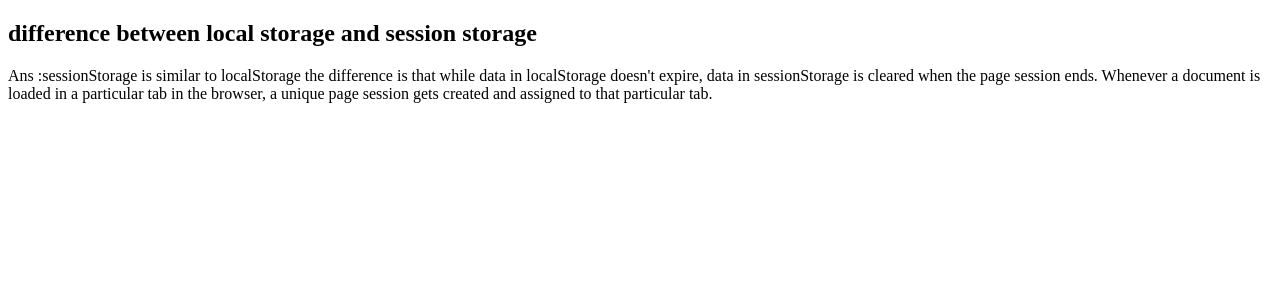
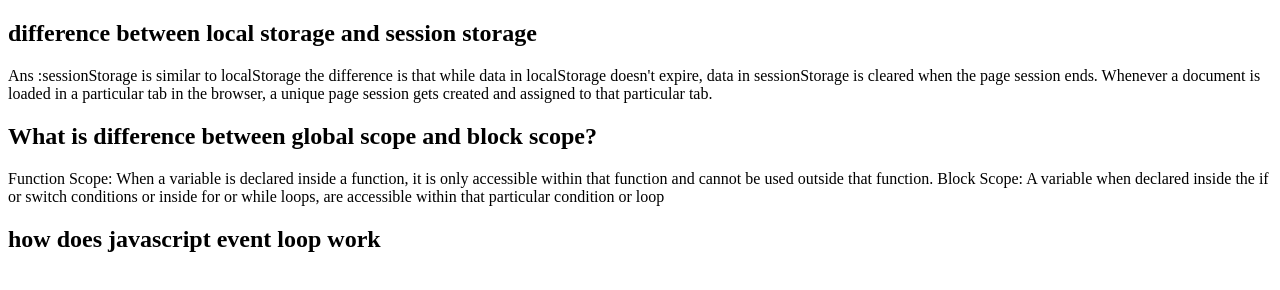
Before and after one commit to AfraemAhsan/type-speee-test, a plain HTML site: page blog.html in a window 1280 px wide. Drawn offline with Linux system fonts and the light colour scheme.

Commit message:
some new updates

```diff
--- a/blog.html
+++ b/blog.html
@@ -17,5 +17,18 @@
         assigned to that particular tab.
       </span>
     </div>
+    <div>
+      <h2>What is difference between global scope and block scope?</h2>
+      <span
+        >Function Scope: When a variable is declared inside a function, it is
+        only accessible within that function and cannot be used outside that
+        function. Block Scope: A variable when declared inside the if or switch
+        conditions or inside for or while loops, are accessible within that
+        particular condition or loop</span
+      >
+    </div>
+    <div>
+      <h2>how does javascript event loop work</h2>
+    </div>
   </body>
 </html>
```
